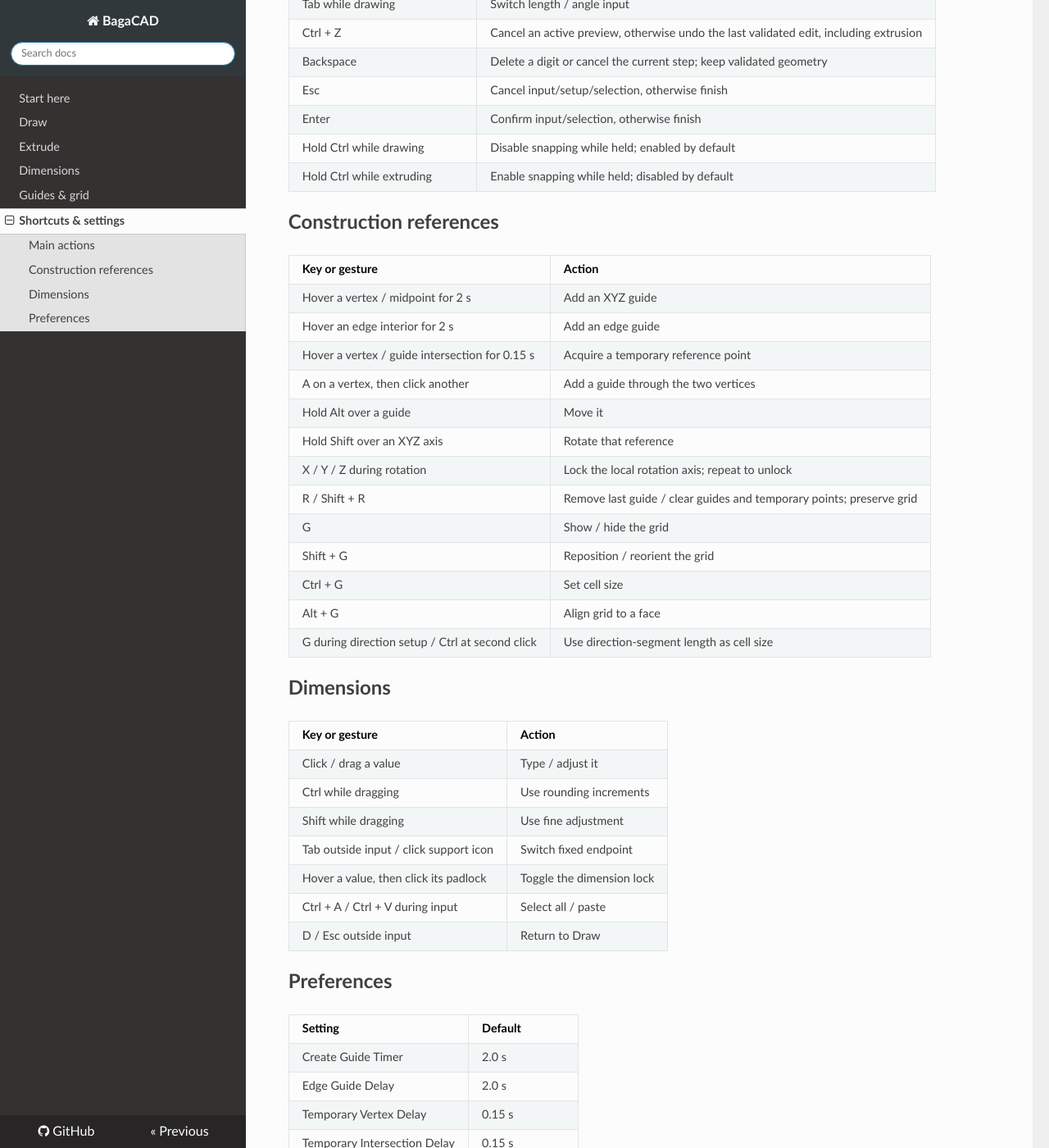
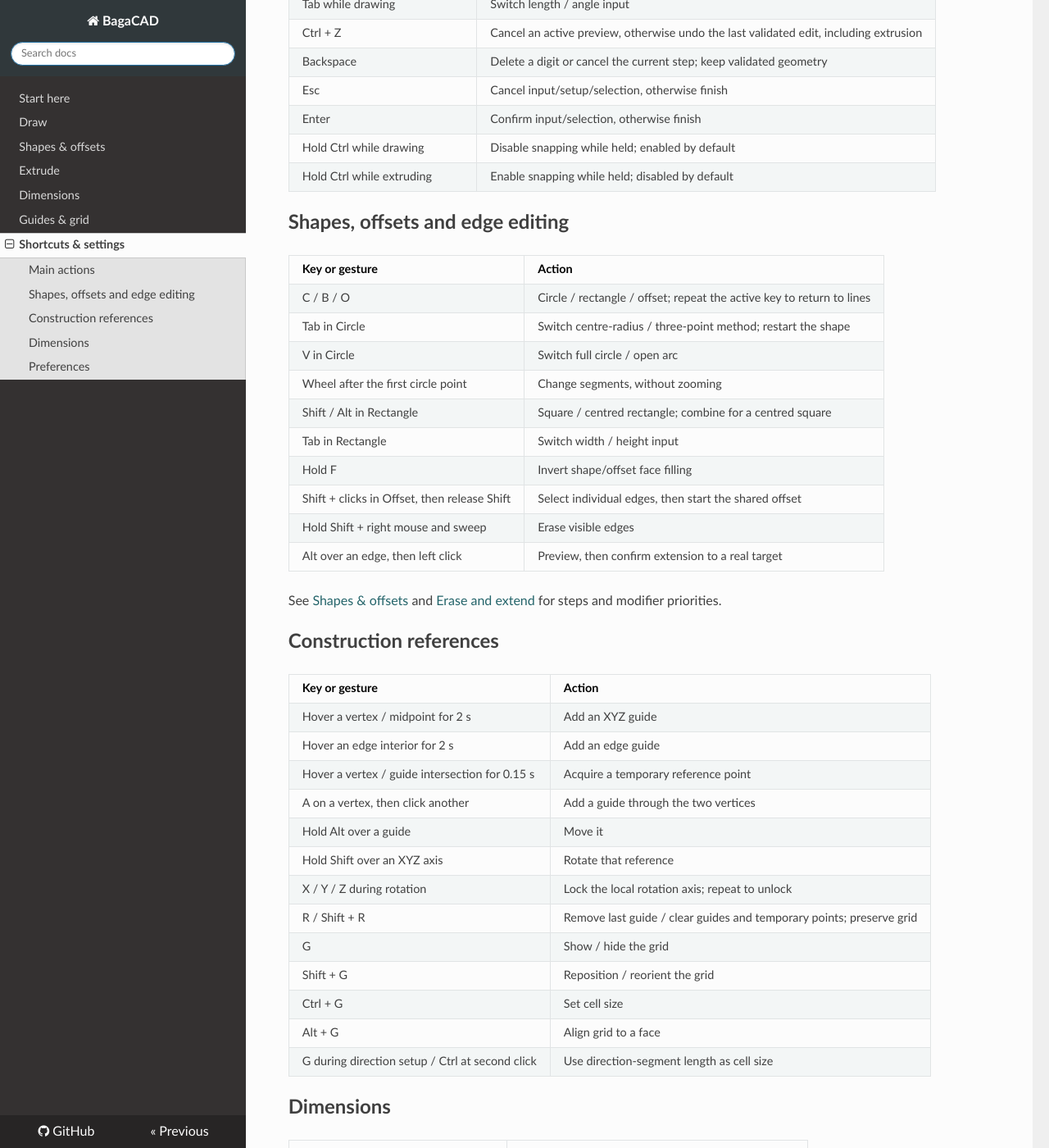
Before and after one commit to antbaga/BagaCAD_Documentation, an MkDocs documentation site: the page built from docs/shortcuts.md, in a window 1280 px wide and 1400 px high, scrolled down 609 px. Shown: the whole window at 82% size. Built offline with MkDocs 1.6.1, drawn with Linux system fonts in a browser that asks for light colours; some of the changed text lies outside the part shown.

Commit message:
Document shapes offsets edge editing and vertex dimensions

```diff
--- a/docs/shortcuts.md
+++ b/docs/shortcuts.md
@@ -21,6 +21,23 @@ The tables show the **default bindings**. Customize them in **Edit > Preferences
 | Enter | Confirm input/selection, otherwise finish |
 | Hold Ctrl while drawing | Disable snapping while held; enabled by default |
 | Hold Ctrl while extruding | Enable snapping while held; disabled by default |
+
+## Shapes, offsets and edge editing
+
+| Key or gesture | Action |
+| --- | --- |
+| C / B / O | Circle / rectangle / offset; repeat the active key to return to lines |
+| Tab in Circle | Switch centre-radius / three-point method; restart the shape |
+| V in Circle | Switch full circle / open arc |
+| Wheel after the first circle point | Change segments, without zooming |
+| Shift / Alt in Rectangle | Square / centred rectangle; combine for a centred square |
+| Tab in Rectangle | Switch width / height input |
+| Hold F | Invert shape/offset face filling |
+| Shift + clicks in Offset, then release Shift | Select individual edges, then start the shared offset |
+| Hold Shift + right mouse and sweep | Erase visible edges |
+| Alt over an edge, then left click | Preview, then confirm extension to a real target |
+
+See [Shapes & offsets](shapes.md) and [Erase and extend](draw.md#erase-and-extend-edges) for steps and modifier priorities.
 
 ## Construction references
 
@@ -47,7 +64,7 @@ The tables show the **default bindings**. Customize them in **Edit > Preferences
 | Click / drag a value | Type / adjust it |
 | Ctrl while dragging | Use rounding increments |
 | Shift while dragging | Use fine adjustment |
-| Tab outside input / click support icon | Switch fixed endpoint |
+| Tab outside input / click support icon | Edge: switch fixed endpoint; vertex: toggle anchoring |
 | Hover a value, then click its padlock | Toggle the dimension lock |
 | Ctrl + A / Ctrl + V during input | Select all / paste |
 | D / Esc outside input | Return to Draw |
@@ -61,6 +78,8 @@ The tables show the **default bindings**. Customize them in **Edit > Preferences
 | Temporary Vertex Delay | 0.15 s |
 | Temporary Intersection Delay | 0.15 s |
 | Grid Step | 0.1 Blender unit |
+| Shapes: Create Faces by Default | Enabled; F temporarily inverts it |
+| Circle Segments | 48 (preference: 8–256; wheel while drawing: 3–256) |
 | Length Snap Step | 10 cm |
 | Angle Snap Step | 15° |
 
--- a/mkdocs.yml
+++ b/mkdocs.yml
@@ -9,6 +9,7 @@ theme:
 nav:
   - Start here: index.md
   - Draw: draw.md
+  - Shapes & offsets: shapes.md
   - Extrude: extrude.md
   - Dimensions: dimensions.md
   - Guides & grid: guides-grid.md
```
Also changed, not shown: docs/dimensions.md (+21 -6 lines), docs/draw.md (+20 -1 lines), docs/guides-grid.md (+2 -0 lines), docs/index.md (+3 -2 lines), docs/shapes.md (added, +52 -0 lines).
